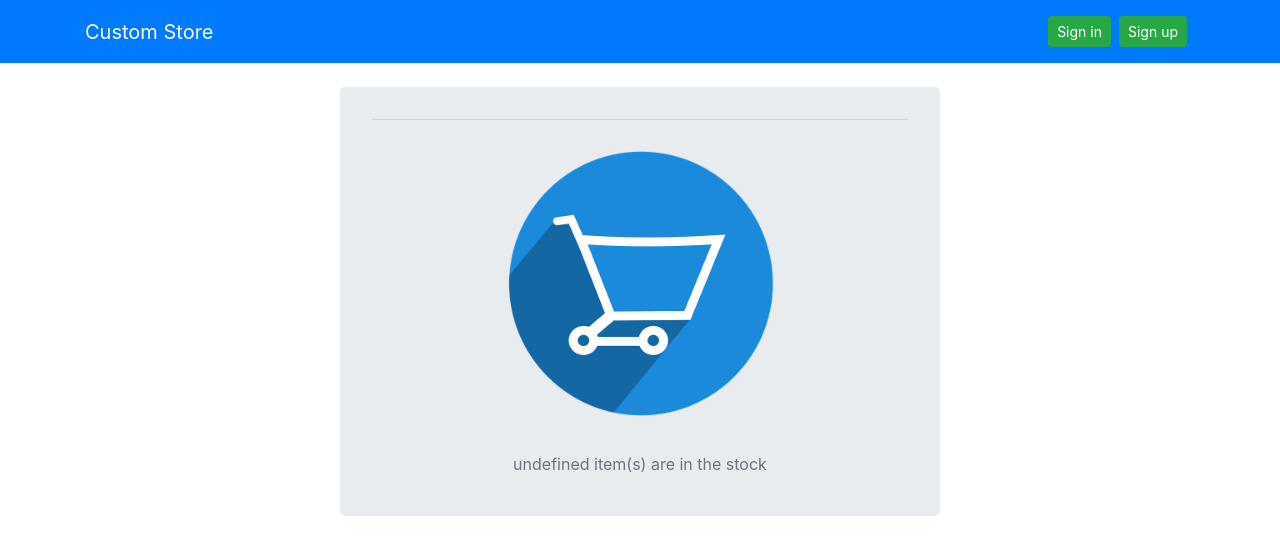
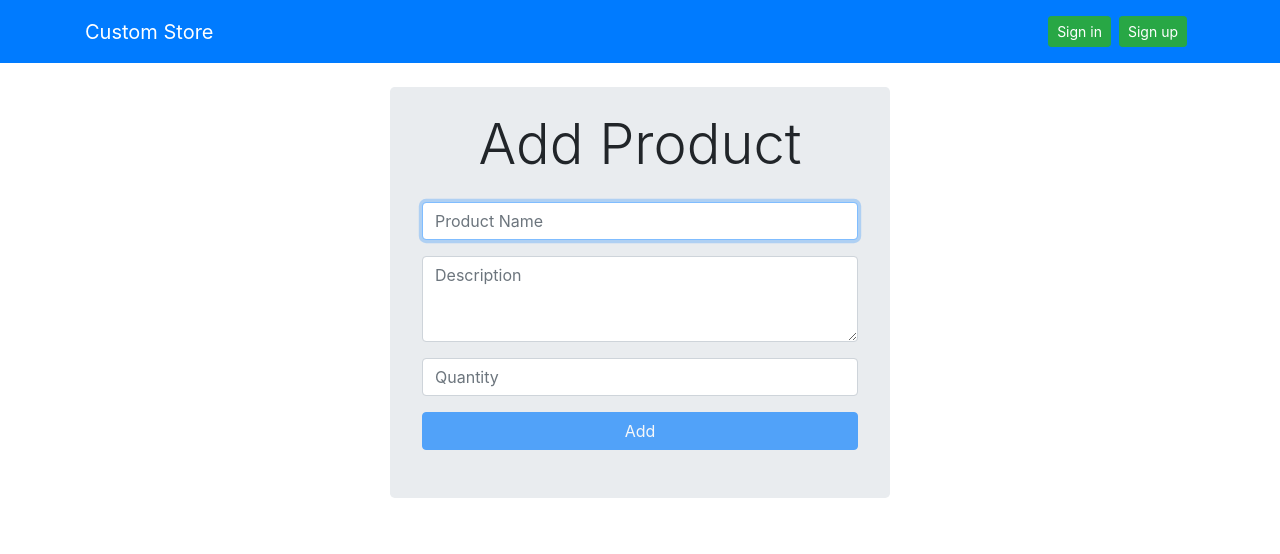
Before and after one commit to MewanAkoon/custom-store, a React (Create React App) app: page /product/add in a window 1280 px wide. Shown: the top 554 px of the page. Built offline with nearby package versions, Linux system fonts and the light colour scheme; no server answers.

Commit message:
product add success

```diff
--- a/src/App.js
+++ b/src/App.js
@@ -9,6 +9,7 @@ import Navbar from './components/navbar';
 import Login from './components/login';
 import ViewProduct from './components/product/viewProduct';
 import EditProduct from './components/product/editProduct';
+import AddProduct from './components/product/addProduct';
 
 const App = () => {
   // getting the looged in user
@@ -26,6 +27,10 @@ const App = () => {
           <Route
             path='/product/edit/:id'
             render={ props => <EditProduct user={ user } { ...props } /> }
+          />
+          <Route
+            path='/product/add/'
+            render={ props => <AddProduct user={ user } { ...props } /> }
           />
           <Route
             path='/product/:id'
--- a/src/components/home.jsx
+++ b/src/components/home.jsx
@@ -67,7 +67,16 @@ class Home extends Component {
 						this.renderMessage()
 					) : (
 						<div className='card mx-auto' style={{ width: 900 }}>
-							<div className='card-header'>Products Overview</div>
+							<div className='card-header d-flex'>
+								<span className='my-auto font-weight-bold'>
+									Products Overview
+								</span>
+								<button
+									className='btn btn-danger d-flex ml-auto'
+									onClick={() => this.props.history.push('/product/add')}>
+									Add Product
+								</button>
+							</div>
 							<div className='card-body'>
 								{products.map(product => (
 									<Product
--- /dev/null
+++ b/src/components/product/addProduct.jsx
@@ -0,0 +1,13 @@
+import React from 'react';
+import AddProductForm from './addProductForm';
+
+const AddProduct = props => {
+	return (
+		<div className='jumbotron mx-auto pt-4 pb-5 mt-4' style={{ width: 500 }}>
+			<h1 className='text-center display-4 mb-4'>Add Product</h1>
+			<AddProductForm {...props} />
+		</div>
+	);
+};
+
+export default AddProduct;
--- a/src/components/product/productForm.jsx
+++ b/src/components/product/addProductForm.jsx
@@ -4,27 +4,12 @@ import axios from 'axios';
 import { toast } from 'react-toastify';
 
 import Form from '../common/form';
-import Loading from '../common/loading';
 
-class ProductForm extends Form {
+class AddProductForm extends Form {
 	state = {
-		data: { name: '', description: '', quantity: 0 },
-		errors: {},
-		loading: true
+		data: { name: '', description: '', quantity: '' },
+		errors: {}
 	};
-
-	componentDidUpdate(prevProps, prevState) {
-		if (prevProps !== this.props) this.loadData();
-	}
-
-	loadData() {
-		const { name, description, quantity } = this.props.product;
-		const { data } = { ...this.state };
-		data.name = name;
-		data.description = description;
-		data.quantity = quantity;
-		this.setState({ data, loading: false });
-	}
 
 	schema = Joi.object({
 		name: Joi.string().label('Product Name'),
@@ -34,45 +19,41 @@ class ProductForm extends Form {
 
 	doSubmit = async () => {
 		const { name, description, quantity } = this.state.data;
-		const { _id } = this.props.product;
+		const { id: userId } = this.props.user;
 
 		const body = {
 			name,
 			description,
-			quantity: parseInt(quantity)
+			quantity: parseInt(quantity),
+			userId
 		};
 
-		console.log(body);
-
 		try {
-			await axios.patch(`/api/products/${_id}`, body);
+			await axios.post(`/api/products`, body);
 			this.props.history.push('/home');
-			toast.success('Product updated successfully.');
+			toast.success('Product added successfully.');
 		} catch (err) {
 			const errors = { ...this.state.errors };
-			errors.update = 'Update failed';
+			errors.add = "Couldn't add a product. Operation failed";
 			this.setState({ errors });
 		}
 	};
 
 	render() {
-		const { loading } = this.state;
-		return !loading ? (
+		return (
 			<form onSubmit={this.handleSubmit} className='mx-auto'>
-				{this.state.errors.update && (
+				{this.state.errors.add && (
 					<small className='alert alert-danger d-block mt-0'>
-						{this.state.errors.update}
+						{this.state.errors.add}
 					</small>
 				)}
 				{this.renderInput('name', 'Product Name')(true)}
 				{this.renderTextArea('description', 'Description')}
 				{this.renderInput('quantity', 'Quantity')(false)}
-				{this.renderSubmitButton('Update')}
+				{this.renderSubmitButton('Add')}
 			</form>
-		) : (
-			<Loading />
 		);
 	}
 }
 
-export default ProductForm;
+export default AddProductForm;
--- a/src/components/product/editProduct.jsx
+++ b/src/components/product/editProduct.jsx
@@ -1,6 +1,6 @@
 import React, { Component } from 'react';
 import axios from 'axios';
-import ProductForm from './productForm';
+import EditProductForm from './editProductForm';
 
 class EditProduct extends Component {
 	state = { product: {} };
@@ -19,7 +19,7 @@ class EditProduct extends Component {
 		return (
 			<div className='jumbotron mx-auto pt-4 pb-5 mt-4' style={{ width: 500 }}>
 				<h1 className='text-center display-4 mb-4'>Update Product</h1>
-				<ProductForm product={this.state.product} {...this.props} />
+				<EditProductForm product={this.state.product} {...this.props} />
 			</div>
 		);
 	}
--- /dev/null
+++ b/src/components/product/editProductForm.jsx
@@ -0,0 +1,78 @@
+import React from 'react';
+import Joi from 'joi';
+import axios from 'axios';
+import { toast } from 'react-toastify';
+
+import Form from '../common/form';
+import Loading from '../common/loading';
+
+class EditProductForm extends Form {
+	state = {
+		data: { name: '', description: '', quantity: 0 },
+		errors: {},
+		loading: true
+	};
+
+	componentDidUpdate(prevProps, prevState) {
+		if (prevProps !== this.props) this.loadData();
+	}
+
+	loadData() {
+		const { name, description, quantity } = this.props.product;
+		const { data } = { ...this.state };
+		data.name = name;
+		data.description = description;
+		data.quantity = quantity;
+		this.setState({ data, loading: false });
+	}
+
+	schema = Joi.object({
+		name: Joi.string().label('Product Name'),
+		description: Joi.string().label('Description'),
+		quantity: Joi.number().min(0).label('Quantity')
+	});
+
+	doSubmit = async () => {
+		const { name, description, quantity } = this.state.data;
+		const { _id } = this.props.product;
+
+		const body = {
+			name,
+			description,
+			quantity: parseInt(quantity)
+		};
+
+		console.log(body);
+
+		try {
+			await axios.patch(`/api/products/${_id}`, body);
+			this.props.history.push('/home');
+			toast.success('Product updated successfully.');
+		} catch (err) {
+			const errors = { ...this.state.errors };
+			errors.update = 'Update failed';
+			this.setState({ errors });
+		}
+	};
+
+	render() {
+		const { loading } = this.state;
+		return !loading ? (
+			<form onSubmit={this.handleSubmit} className='mx-auto'>
+				{this.state.errors.update && (
+					<small className='alert alert-danger d-block mt-0'>
+						{this.state.errors.update}
+					</small>
+				)}
+				{this.renderInput('name', 'Product Name')(true)}
+				{this.renderTextArea('description', 'Description')}
+				{this.renderInput('quantity', 'Quantity')(false)}
+				{this.renderSubmitButton('Update')}
+			</form>
+		) : (
+			<Loading />
+		);
+	}
+}
+
+export default EditProductForm;
```
Also changed, not shown: 1 other file (tests, documents, lock files or other folders).
